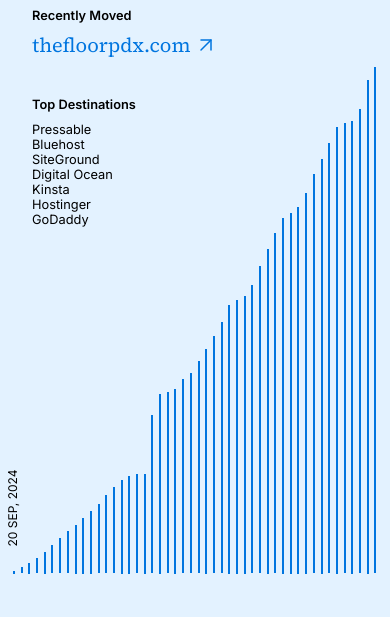
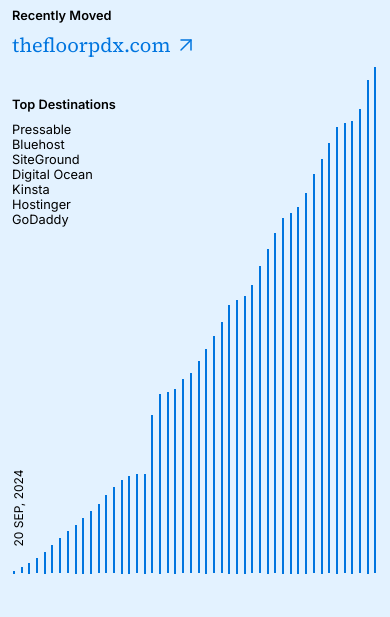
Before and after one commit to wordpressenginetrackerremover/wordpressenginetracker.github.io, a plain HTML site: page index.html in a window 390 px wide. Shown: the part 654-1271 px from the top of the page. Drawn offline with Linux system fonts and the light colour scheme.

Commit message:
Fix chart data position

```diff
--- a/index.html
+++ b/index.html
@@ -4,7 +4,7 @@
         <meta charset="UTF-8">
         <meta name="viewport" content="width=device-width, initial-scale=1">
         <title>WP Engine Tracker</title>
-        <link rel="stylesheet" href="style.css?3">
+        <link rel="stylesheet" href="style.css?4">
         <link rel="icon" type="image/x-icon" href="/images/wpet-favicon.png">
         <meta name="description" content="Tracking how many websites have left WP Engine and found a new home since September 21, 2024.">
 
--- a/style.css
+++ b/style.css
@@ -299,7 +299,7 @@ p a {
 
 .recently-moved-container,
 .top-destinations {
-    padding: 0 20px 40px;
+    padding: 0 20px 40px 0;
     position: relative;
     z-index: 10;
 }
@@ -399,7 +399,7 @@ p a {
     transform: rotate(-90deg);
     transform-origin: left center;
     position: absolute;
-    left: 0;
+    left: 6px;
     bottom: 20px;
 }
 
@@ -468,6 +468,7 @@ p a {
     }
 
     .chart {
+        position: relative;
         height: 80vh;
     }
 }
```
